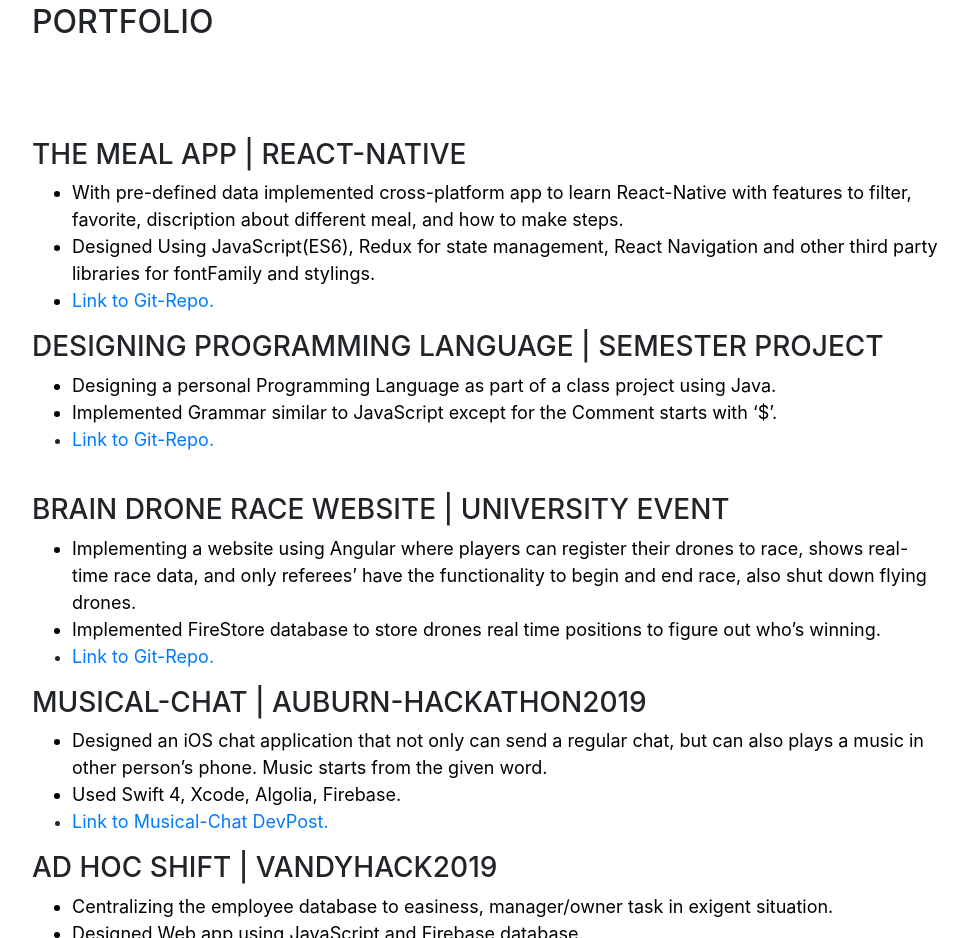
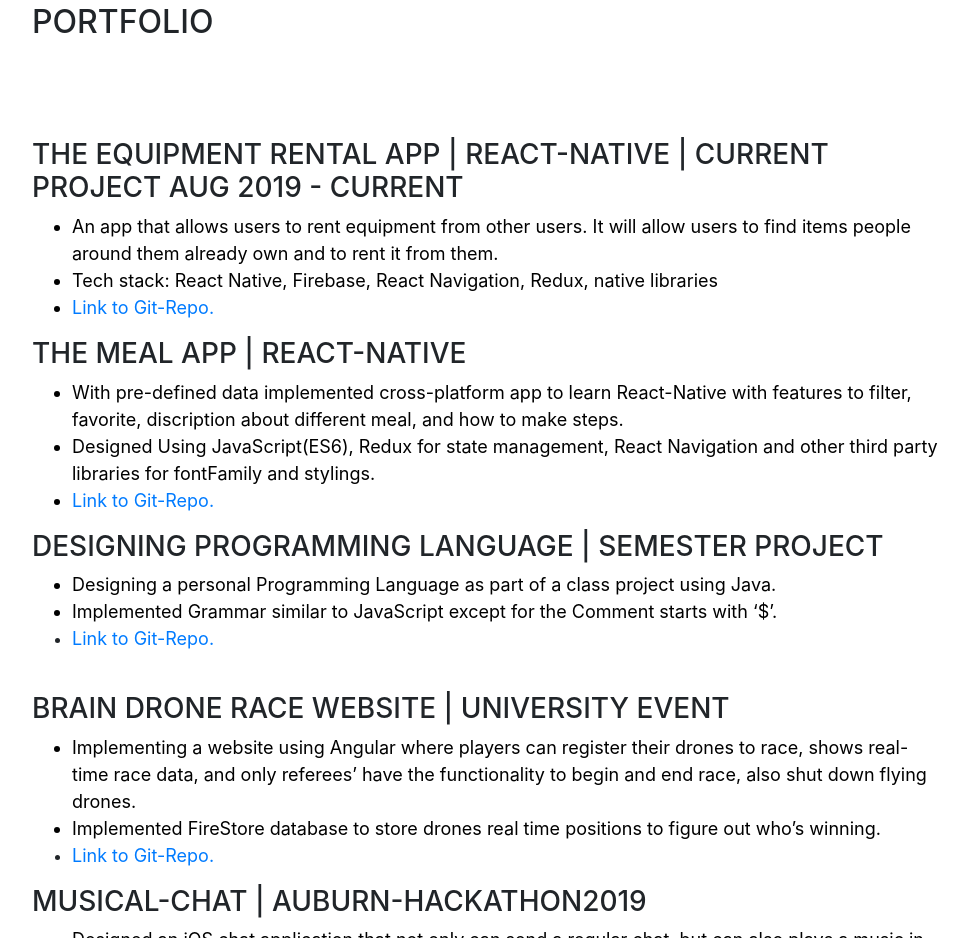
Before and after one commit to apatel19/apatel19.github.io, a website with bundled scripts: page index.html in a window 1280 px wide. Shown: the part 3354-4292 px from the top of the page, without its empty margins (288-1256 px from the left). Built offline with nearby package versions, Linux system fonts and the light colour scheme; a web font is replaced by a local one.

Commit message:
Added Equipment Rental

```diff
--- a/index.html
+++ b/index.html
@@ -344,6 +344,29 @@
           <br />
           <br />
 
+          <h3>
+            The Equipment Rental App | React-Native | Current Project Aug 2019 -
+            Current
+          </h3>
+          <ul>
+            <li style="color:black; font-size: 18px;">
+              An app that allows users to rent equipment from other users. It
+              will allow users to find items people around them already own and
+              to rent it from them.
+            </li>
+            <li style="color:black; font-size: 18px;">
+              Tech stack: React Native, Firebase, React Navigation, Redux,
+              native libraries
+            </li>
+            <li style="color:black; font-size: 18px;">
+              <a
+                style="font-size: 18px;"
+                href="https://github.com/apatel19/EquipmentRentalApp"
+                >Link to Git-Repo.</a
+              >
+            </li>
+          </ul>
+
           <h3>The Meal App | React-Native</h3>
           <ul>
             <li style="color:black; font-size: 18px;">
```
